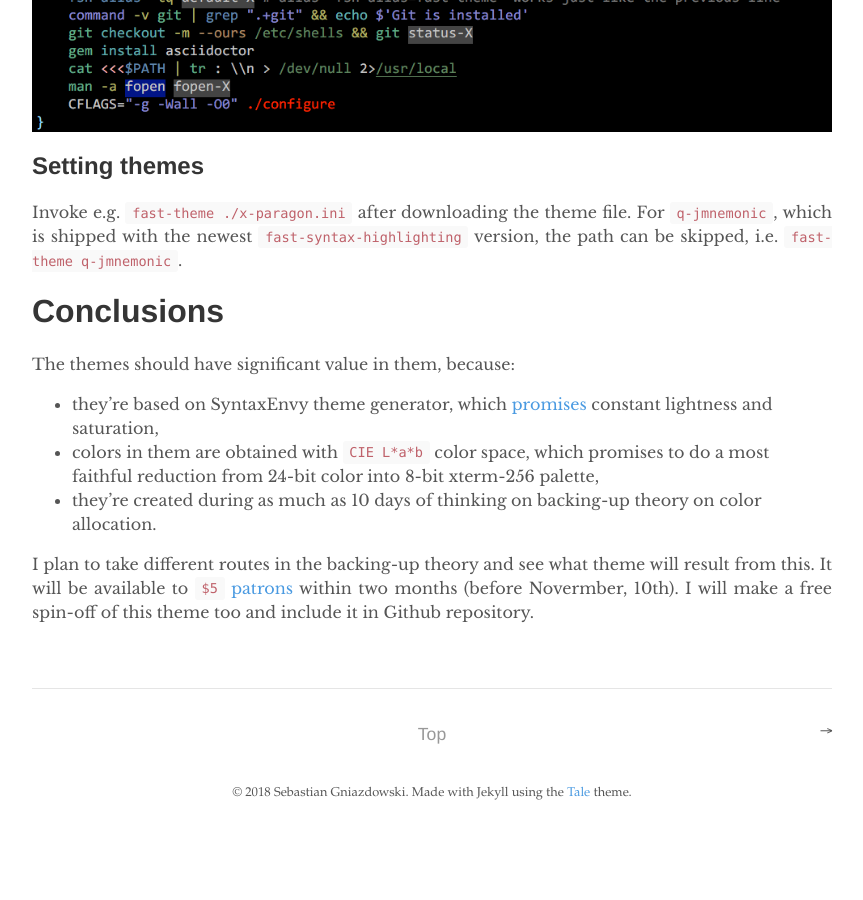
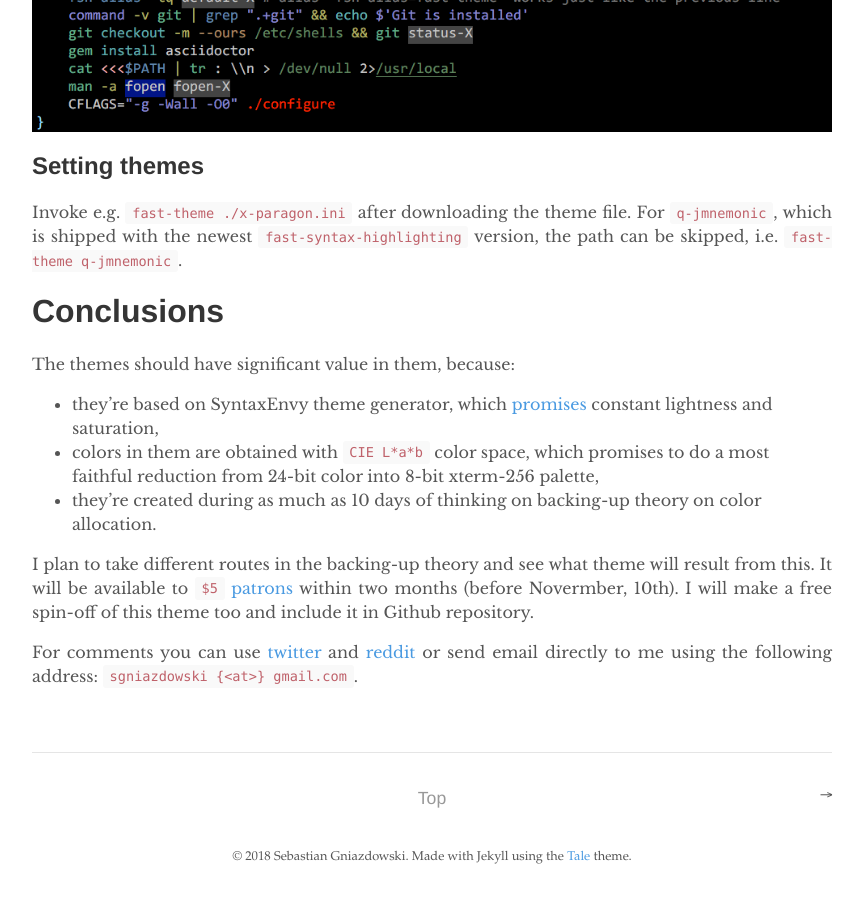
Before and after one commit to zdharma-continuum/zdharma-continuum.github.io, a Jekyll site: the page built from _posts/2018-09-17-New-40-working-hours,-next-generation-themes.markdown, in a window 1280 px wide and 900 px high, scrolled down 4296 px. Shown: the whole window, without its empty margins (208-1071 px from the left). Built offline with Jekyll 4.4.1, drawn with Linux system fonts in a browser that asks for light colours; before the commit the page ends 5132 px from its top, so only the background shows below that.

Commit message:
Include twitter and reddit links in the last post

```diff
--- a/_posts/2018-09-17-New-40-working-hours,-next-generation-themes.markdown
+++ b/_posts/2018-09-17-New-40-working-hours,-next-generation-themes.markdown
@@ -121,3 +121,7 @@ The themes should have significant value in them, because:
 I plan to take different routes in the backing-up theory and see what theme will result from this.
 It will be available to `$5` [patrons](https://Patreon.com/psprint) within two months (before
 Novermber, 10th). I will make a free spin-off of this theme too and include it in Github repository.
+
+For comments you can use [twitter](https://twitter.com/ZdharmaI/status/1041733296827375616) and
+[reddit](https://www.reddit.com/r/zsh/comments/9gm41c/10_days_of_work_radically_timeinvested_themes_for/)
+or send email directly to me using the following address: `sgniazdowski {<at>} gmail.com`.
```
